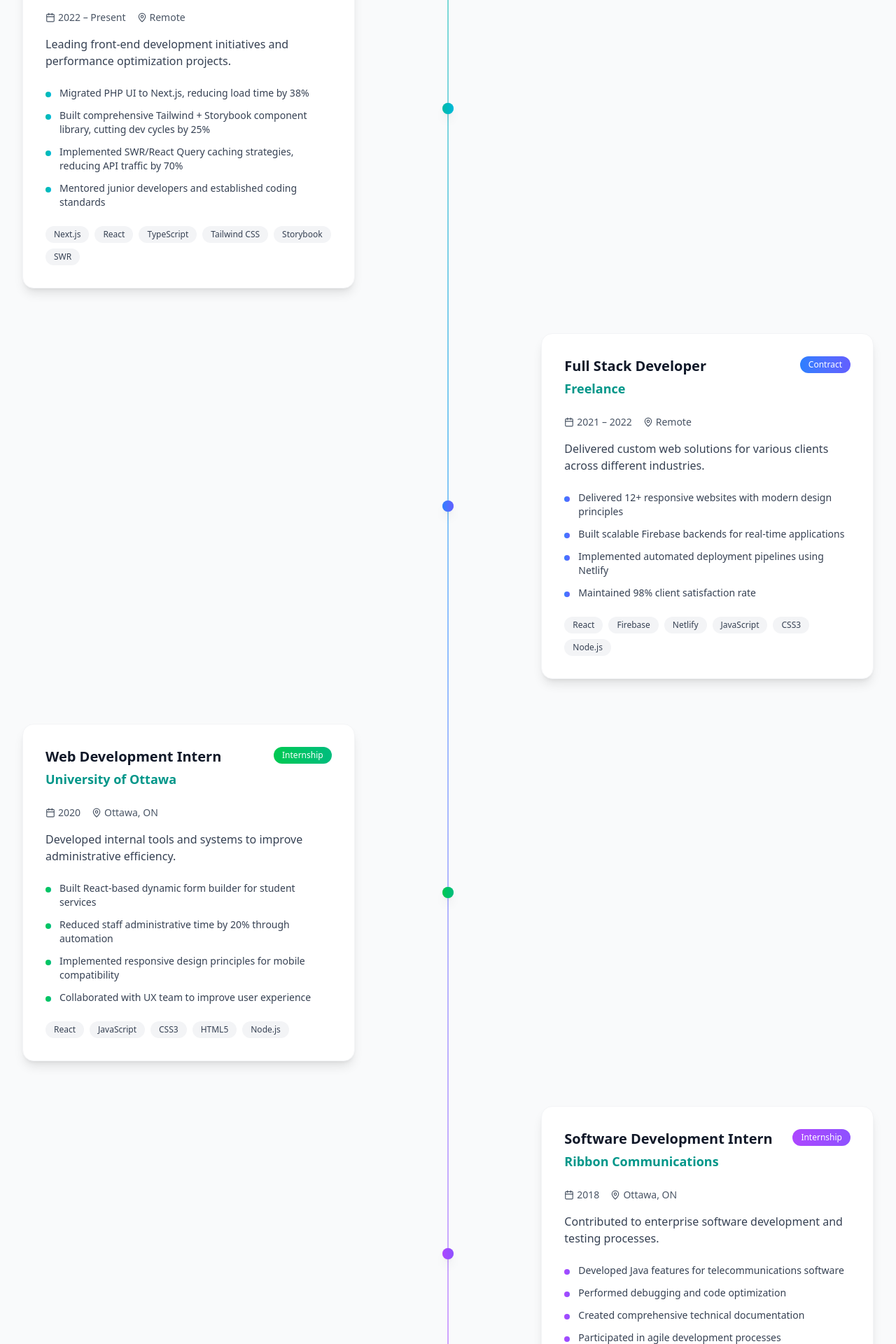
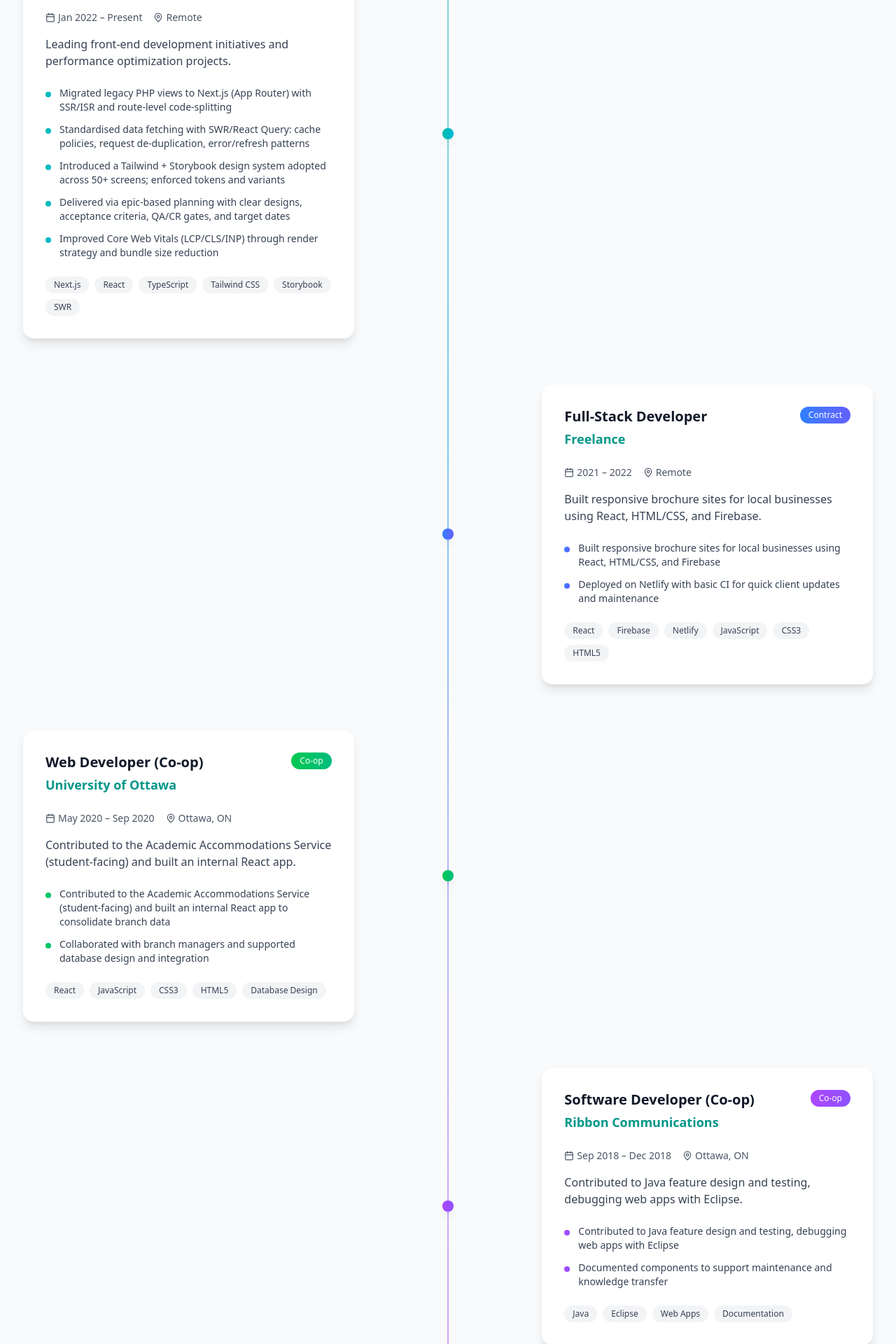
Before and after one commit to mustafabasheer7/portfolio-official, a Next.js app: page / in a window 1280 px wide. Shown: the part 4560-6480 px from the top of the page at 70% size. Built offline with nearby package versions, Linux system fonts and the light colour scheme.

Commit message:
updated src/components/Experience.tsx

```diff
--- a/src/components/Experience.tsx
+++ b/src/components/Experience.tsx
@@ -16,15 +16,16 @@
       title: "Web Developer",
       company: "Noterro",
       location: "Remote",
-      period: "2022 – Present",
+      period: "Jan 2022 – Present",
       type: "Full-time",
       description:
         "Leading front-end development initiatives and performance optimization projects.",
       achievements: [
-        "Migrated PHP UI to Next.js, reducing load time by 38%",
-        "Built comprehensive Tailwind + Storybook component library, cutting dev cycles by 25%",
-        "Implemented SWR/React Query caching strategies, reducing API traffic by 70%",
-        "Mentored junior developers and established coding standards",
+        "Migrated legacy PHP views to Next.js (App Router) with SSR/ISR and route-level code-splitting",
+        "Standardised data fetching with SWR/React Query: cache policies, request de-duplication, error/refresh patterns",
+        "Introduced a Tailwind + Storybook design system adopted across 50+ screens; enforced tokens and variants",
+        "Delivered via epic-based planning with clear designs, acceptance criteria, QA/CR gates, and target dates",
+        "Improved Core Web Vitals (LCP/CLS/INP) through render strategy and bundle size reduction",
       ],
       technologies: [
         "Next.js",
@@ -37,18 +38,16 @@
       color: "from-teal-500 to-cyan-500",
     },
     {
-      title: "Full Stack Developer",
+      title: "Full-Stack Developer",
       company: "Freelance",
       location: "Remote",
       period: "2021 – 2022",
       type: "Contract",
       description:
-        "Delivered custom web solutions for various clients across different industries.",
+        "Built responsive brochure sites for local businesses using React, HTML/CSS, and Firebase.",
       achievements: [
-        "Delivered 12+ responsive websites with modern design principles",
-        "Built scalable Firebase backends for real-time applications",
-        "Implemented automated deployment pipelines using Netlify",
-        "Maintained 98% client satisfaction rate",
+        "Built responsive brochure sites for local businesses using React, HTML/CSS, and Firebase",
+        "Deployed on Netlify with basic CI for quick client updates and maintenance",
       ],
       technologies: [
         "React",
@@ -56,42 +55,38 @@
         "Netlify",
         "JavaScript",
         "CSS3",
-        "Node.js",
+        "HTML5",
       ],
       color: "from-blue-500 to-indigo-500",
     },
     {
-      title: "Web Development Intern",
+      title: "Web Developer (Co-op)",
       company: "University of Ottawa",
       location: "Ottawa, ON",
-      period: "2020",
-      type: "Internship",
+      period: "May 2020 – Sep 2020",
+      type: "Co-op",
       description:
-        "Developed internal tools and systems to improve administrative efficiency.",
+        "Contributed to the Academic Accommodations Service (student-facing) and built an internal React app.",
       achievements: [
-        "Built React-based dynamic form builder for student services",
-        "Reduced staff administrative time by 20% through automation",
-        "Implemented responsive design principles for mobile compatibility",
-        "Collaborated with UX team to improve user experience",
+        "Contributed to the Academic Accommodations Service (student-facing) and built an internal React app to consolidate branch data",
+        "Collaborated with branch managers and supported database design and integration",
       ],
-      technologies: ["React", "JavaScript", "CSS3", "HTML5", "Node.js"],
+      technologies: ["React", "JavaScript", "CSS3", "HTML5", "Database Design"],
       color: "from-green-500 to-emerald-500",
     },
     {
-      title: "Software Development Intern",
+      title: "Software Developer (Co-op)",
       company: "Ribbon Communications",
       location: "Ottawa, ON",
-      period: "2018",
-      type: "Internship",
+      period: "Sep 2018 – Dec 2018",
+      type: "Co-op",
       description:
-        "Contributed to enterprise software development and testing processes.",
+        "Contributed to Java feature design and testing, debugging web apps with Eclipse.",
       achievements: [
-        "Developed Java features for telecommunications software",
-        "Performed debugging and code optimization",
-        "Created comprehensive technical documentation",
-        "Participated in agile development processes",
+        "Contributed to Java feature design and testing, debugging web apps with Eclipse",
+        "Documented components to support maintenance and knowledge transfer",
       ],
-      technologies: ["Java", "Spring", "JUnit", "Git", "Maven"],
+      technologies: ["Java", "Eclipse", "Web Apps", "Documentation"],
       color: "from-purple-500 to-violet-500",
     },
   ];
```
